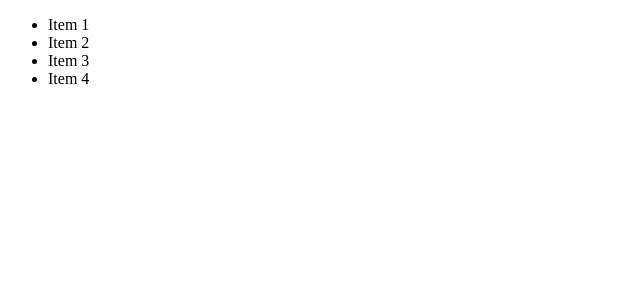
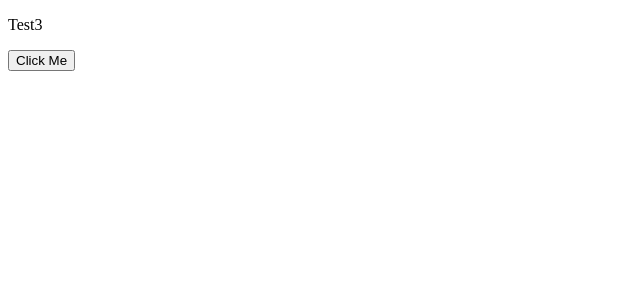
Before and after one commit to pj100-team/react-v3, a React (Create React App) app: page / in a window 1280 px wide. Shown: the top 300 px of the page, without its empty margins (0-640 px from the left). Built offline with nearby package versions, Linux system fonts and the light colour scheme.

Commit message:
👍 Copilot 低レベルテストの3

```diff
--- /dev/null
+++ b/src/CopilotLowTest3.tsx
@@ -0,0 +1,17 @@
+import React from 'react';
+
+const CopilotLowTest3 = () => {
+  // ボタンがクリックされたときに実行される関数
+  const handleClick = () => {
+    alert('Button was clicked!');
+  };
+
+  return (
+    <div>
+      <p>Test3</p>
+      <button onClick={handleClick}>Click Me</button>
+    </div>
+  );
+};
+
+export default CopilotLowTest3;
--- a/src/index.tsx
+++ b/src/index.tsx
@@ -1,11 +1,11 @@
 import React from 'react';
 import ReactDOM from 'react-dom/client';
-import CopilotLowTest2 from './CopilotLowTest2';
+import CopilotLowTest3 from './CopilotLowTest3';
 
 const root = ReactDOM.createRoot(document.getElementById('root') as HTMLElement);
 root.render(
   <React.StrictMode>
     {/* <App /> */}
-    <CopilotLowTest2 />
+    <CopilotLowTest3 />
   </React.StrictMode>,
 );
```
